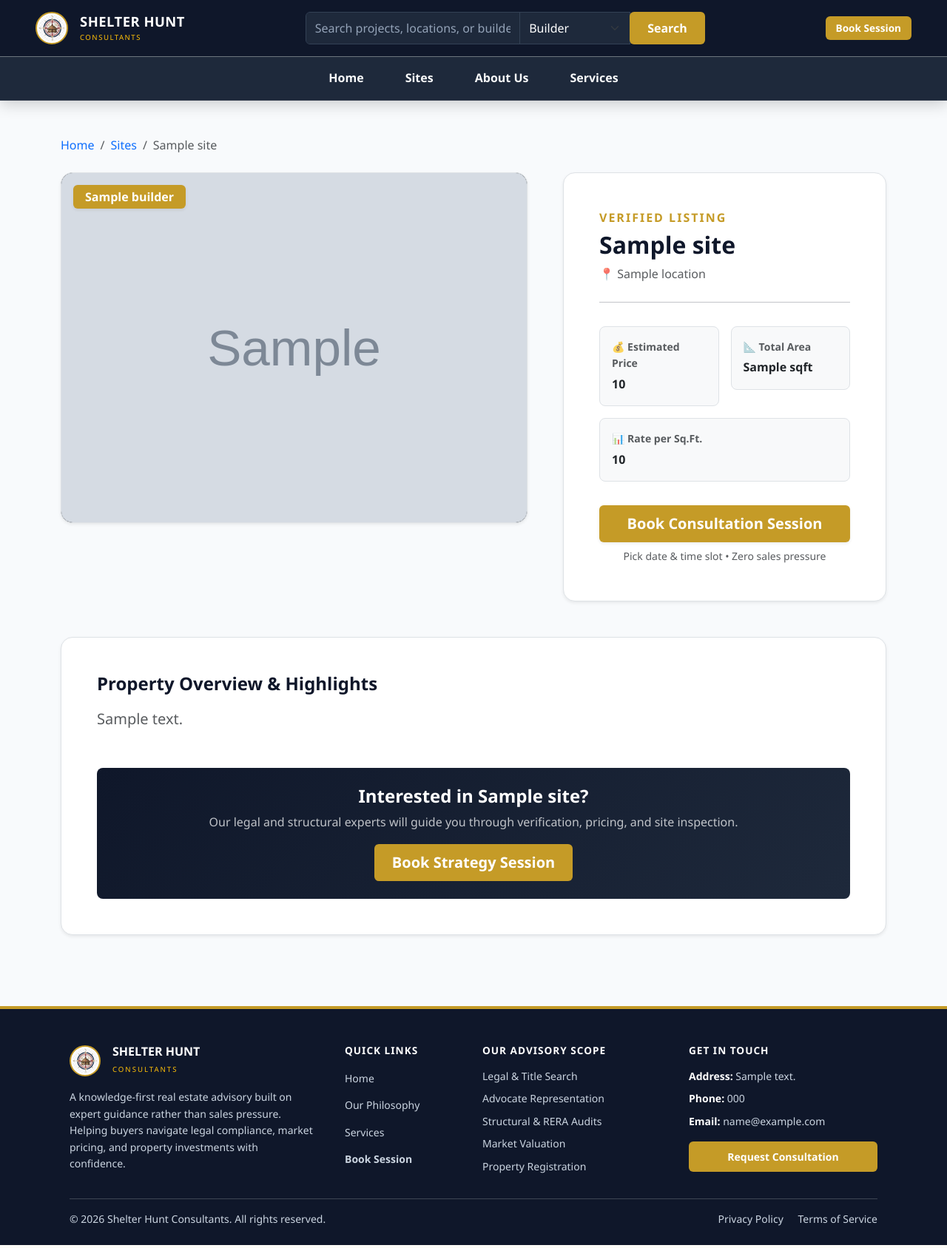
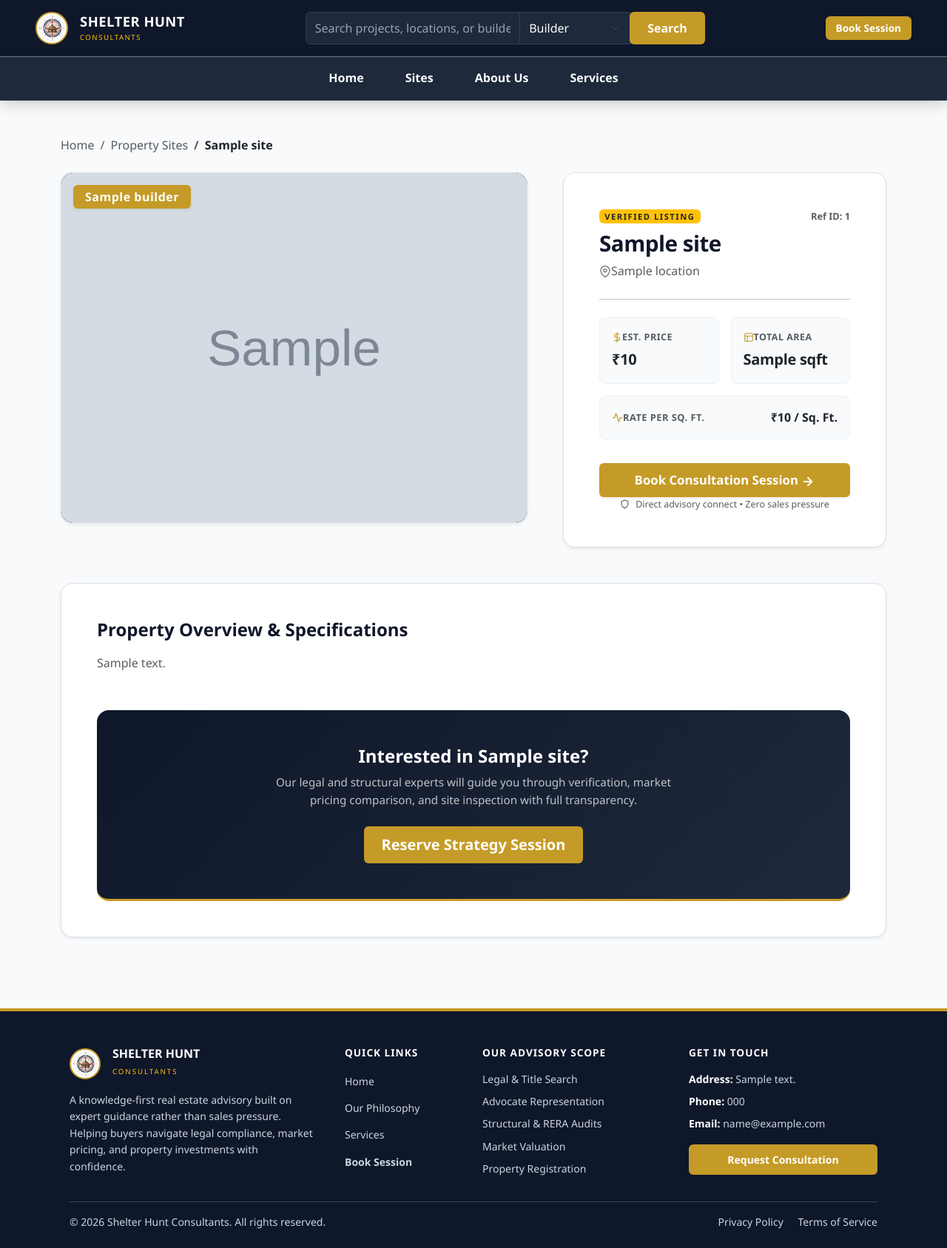
Before and after one commit to Samifarhan52/Shelter, a Flask app: template templates/site_detail.html in a window 1280 px wide. Shown: the whole page at 74% size. Run offline with Flask 3, Linux system fonts and the light colour scheme; the template is opened without the code that fills it: most values are stand-ins (such as "Sample title", 1, 10 or a date in 2020); grey boxes marked "Sample" are stand-in pictures.

Commit message:
Redesign property spec card with professional vector icons and formatted currency typography

```diff
--- a/templates/site_detail.html
+++ b/templates/site_detail.html
@@ -5,18 +5,18 @@
 
     <!-- Breadcrumb Navigation -->
     <nav aria-label="breadcrumb" class="mb-4">
-        <ol class="breadcrumb">
-            <li class="breadcrumb-item"><a href="{{ url_for('home') }}" class="text-decoration-none">Home</a></li>
-            <li class="breadcrumb-item"><a href="{{ url_for('sites') }}" class="text-decoration-none">Sites</a></li>
-            <li class="breadcrumb-item active text-truncate" style="max-width: 250px;" aria-current="page">{{ site.title }}</li>
+        <ol class="breadcrumb mb-0">
+            <li class="breadcrumb-item"><a href="{{ url_for('home') }}" class="text-decoration-none text-muted">Home</a></li>
+            <li class="breadcrumb-item"><a href="{{ url_for('sites') }}" class="text-decoration-none text-muted">Property Sites</a></li>
+            <li class="breadcrumb-item active text-truncate fw-semibold text-dark" style="max-width: 250px;" aria-current="page">{{ site.title }}</li>
         </ol>
     </nav>
 
     <div class="row g-4 g-lg-5 align-items-start">
 
-        <!-- Media Showcase Banner (Left/Top) -->
+        <!-- Media Showcase Banner (Left) -->
         <div class="col-lg-7">
-            <div class="rounded-4 overflow-hidden shadow-sm border bg-dark position-relative" style="min-height: 380px; max-height: 500px;">
+            <div class="rounded-4 overflow-hidden shadow-sm border bg-dark position-relative" style="min-height: 420px; max-height: 520px;">
                 {% if site.image_filename and ('data:video' in site.image_filename or '.mp4' in site.image_filename or '.webm' in site.image_filename) %}
                     <video src="{% if 'data:' in site.image_filename or 'http' in site.image_filename %}{{ site.image_filename }}{% else %}{{ url_for('static', filename=site.image_filename) }}{% endif %}"
                            class="w-100 h-100"
@@ -35,66 +35,145 @@
                          onerror="this.src='{{ url_for('static', filename='head.jpeg') }}'">
                 {% endif %}
 
-                <span class="badge position-absolute top-0 start-0 m-3 px-3 py-2 fs-6 shadow-sm" style="background-color: var(--gold-accent); color: #fff;">
+                <span class="badge position-absolute top-0 start-0 m-3 px-3 py-2 fs-6 shadow-sm fw-bold" style="background-color: var(--gold-accent); color: #fff; letter-spacing: 0.5px;">
                     {{ site.builder }}
                 </span>
             </div>
         </div>
 
-        <!-- Property Specifications & Pricing (Right/Top) -->
+        <!-- High-End Property Overview Card (Right) -->
         <div class="col-lg-5">
             <div class="bg-white p-4 p-md-5 rounded-4 shadow-sm border">
-                <p class="text-warning fw-bold mb-1" style="color: var(--gold-accent) !important; letter-spacing: 2px;">VERIFIED LISTING</p>
-                <h2 class="fw-bold mb-2" style="color: var(--navy-dark);">{{ site.title }}</h2>
-                <p class="text-muted fs-6 mb-4">📍 {{ site.location }}</p>
 
-                <hr class="my-3">
+                <div class="d-flex align-items-center justify-content-between mb-2">
+                    <span class="badge bg-warning text-dark fw-bold px-2.5 py-1" style="font-size: 0.7rem; letter-spacing: 1.5px; text-transform: uppercase;">VERIFIED LISTING</span>
+                    <small class="text-muted fw-semibold" style="font-size: 0.8rem;">Ref ID: {{ site.id[:8] }}</small>
+                </div>
 
-                <!-- Key Property Metrics Grid -->
-                <div class="row g-3 my-2">
+                <h2 class="fw-bold mb-2" style="color: var(--navy-dark); font-size: 1.85rem; letter-spacing: -0.5px;">{{ site.title }}</h2>
+
+                <div class="d-flex align-items-center gap-1.5 text-muted mb-4 fs-6">
+                    <svg width="16" height="16" viewBox="0 0 24 24" fill="none" stroke="currentColor" stroke-width="2" stroke-linecap="round" stroke-linejoin="round" class="text-secondary">
+                        <path d="M21 10c0 7-9 13-9 13s-9-6-9-13a9 9 0 0 1 18 0z"></path>
+                        <circle cx="12" cy="10" r="3"></circle>
+                    </svg>
+                    <span>{{ site.location }}</span>
+                </div>
+
+                <hr class="my-4 opacity-25">
+
+                <!-- Clean Spec Metrics Grid -->
+                <div class="row g-3 mb-4">
+
+                    <!-- Estimated Price -->
                     <div class="col-6">
-                        <div class="p-3 rounded-3 bg-light border">
-                            <small class="text-muted d-block fw-semibold mb-1">💰 Estimated Price</small>
-                            <span class="fw-bold text-dark fs-6">{{ site.price if site.price else 'Price on Request' }}</span>
+                        <div class="p-3 rounded-3" style="background-color: #f8fafc; border: 1px solid #edf2f7;">
+                            <div class="d-flex align-items-center gap-1.5 text-muted mb-1" style="font-size: 0.78rem; font-weight: 600; text-transform: uppercase; letter-spacing: 0.5px;">
+                                <svg width="14" height="14" viewBox="0 0 24 24" fill="none" stroke="var(--gold-accent)" stroke-width="2" stroke-linecap="round" stroke-linejoin="round">
+                                    <line x1="12" y1="1" x2="12" y2="23"></line>
+                                    <path d="M17 5H9.5a3.5 3.5 0 0 0 0 7h5a3.5 3.5 0 0 1 0 7H6"></path>
+                                </svg>
+                                <span>Est. Price</span>
+                            </div>
+                            <span class="fw-bold text-dark fs-5" style="letter-spacing: -0.3px;">
+                                {% if site.price %}
+                                    {% if '₹' in site.price or 'Cr' in site.price or 'Lakh' in site.price %}
+                                        {{ site.price }}
+                                    {% else %}
+                                        ₹{{ site.price }}
+                                    {% endif %}
+                                {% else %}
+                                    On Request
+                                {% endif %}
+                            </span>
                         </div>
                     </div>
+
+                    <!-- Total Area -->
                     <div class="col-6">
-                        <div class="p-3 rounded-3 bg-light border">
-                            <small class="text-muted d-block fw-semibold mb-1">📐 Total Area</small>
-                            <span class="fw-bold text-dark fs-6">{{ site.sqft if site.sqft else 'Contact for Area' }}</span>
+                        <div class="p-3 rounded-3" style="background-color: #f8fafc; border: 1px solid #edf2f7;">
+                            <div class="d-flex align-items-center gap-1.5 text-muted mb-1" style="font-size: 0.78rem; font-weight: 600; text-transform: uppercase; letter-spacing: 0.5px;">
+                                <svg width="14" height="14" viewBox="0 0 24 24" fill="none" stroke="var(--gold-accent)" stroke-width="2" stroke-linecap="round" stroke-linejoin="round">
+                                    <rect x="3" y="3" width="18" height="18" rx="2" ry="2"></rect>
+                                    <path d="M3 9h18"></path>
+                                    <path d="M9 21V9"></path>
+                                </svg>
+                                <span>Total Area</span>
+                            </div>
+                            <span class="fw-bold text-dark fs-5" style="letter-spacing: -0.3px;">
+                                {% if site.sqft %}
+                                    {% if 'sq' in site.sqft.lower() or 'ft' in site.sqft.lower() %}
+                                        {{ site.sqft }}
+                                    {% else %}
+                                        {{ site.sqft }} Sq. Ft.
+                                    {% endif %}
+                                {% else %}
+                                    On Request
+                                {% endif %}
+                            </span>
                         </div>
                     </div>
+
+                    <!-- Rate per Sq.Ft. -->
                     <div class="col-12">
-                        <div class="p-3 rounded-3 bg-light border">
-                            <small class="text-muted d-block fw-semibold mb-1">📊 Rate per Sq.Ft.</small>
-                            <span class="fw-bold text-dark fs-6">{{ site.price_per_sqft if site.price_per_sqft else 'Rate available on request' }}</span>
+                        <div class="p-3 rounded-3 d-flex align-items-center justify-content-between" style="background-color: #f8fafc; border: 1px solid #edf2f7;">
+                            <div class="d-flex align-items-center gap-1.5 text-muted" style="font-size: 0.8rem; font-weight: 600; text-transform: uppercase; letter-spacing: 0.5px;">
+                                <svg width="15" height="15" viewBox="0 0 24 24" fill="none" stroke="var(--gold-accent)" stroke-width="2" stroke-linecap="round" stroke-linejoin="round">
+                                    <polyline points="22 12 18 12 15 21 9 3 6 12 2 12"></polyline>
+                                </svg>
+                                <span>Rate per Sq. Ft.</span>
+                            </div>
+                            <span class="fw-bold text-dark fs-6">
+                                {% if site.price_per_sqft %}
+                                    {% if '₹' in site.price_per_sqft or '/ sq' in site.price_per_sqft.lower() %}
+                                        {{ site.price_per_sqft }}
+                                    {% else %}
+                                        ₹{{ site.price_per_sqft }} / Sq. Ft.
+                                    {% endif %}
+                                {% else %}
+                                    Available on Request
+                                {% endif %}
+                            </span>
                         </div>
+                    </div>
+
+                </div>
+
+                <!-- Primary Action Button -->
+                <div class="pt-2">
+                    <a href="{{ url_for('booking_slots') }}" class="btn btn-gold w-100 btn-lg fw-bold py-3 border-0 shadow-sm text-decoration-none d-flex align-items-center justify-content-center gap-2" style="font-size: 1.05rem;">
+                        <span>Book Consultation Session</span>
+                        <svg width="18" height="18" viewBox="0 0 24 24" fill="none" stroke="currentColor" stroke-width="2.5" stroke-linecap="round" stroke-linejoin="round">
+                            <line x1="5" y1="12" x2="19" y2="12"></line>
+                            <polyline points="12 5 19 12 12 19"></polyline>
+                        </svg>
+                    </a>
+                    <div class="d-flex align-items-center justify-content-center gap-2 mt-2.5 text-muted" style="font-size: 0.78rem;">
+                        <svg width="13" height="13" viewBox="0 0 24 24" fill="none" stroke="currentColor" stroke-width="2" stroke-linecap="round" stroke-linejoin="round">
+                            <path d="M12 22s8-4 8-10V5l-8-3-8 3v7c0 6 8 10 8 10z"></path>
+                        </svg>
+                        <span>Direct advisory connect • Zero sales pressure</span>
                     </div>
                 </div>
 
-                <!-- Direct Link to Calendar Slot Booking Page -->
-                <div class="mt-4 pt-2">
-                    <a href="{{ url_for('booking_slots') }}" class="btn btn-gold w-100 btn-lg fw-bold py-3 border-0 shadow-sm text-decoration-none">
-                        Book Consultation Session
-                    </a>
-                    <small class="text-muted d-block text-center mt-2">Pick date & time slot • Zero sales pressure</small>
-                </div>
             </div>
         </div>
 
     </div>
 
-    <!-- Full Overview / Description Section -->
+    <!-- Description & Overview Section -->
     <div class="mt-5 bg-white p-4 p-md-5 rounded-4 shadow-sm border">
-        <h4 class="fw-bold mb-3" style="color: var(--navy-dark);">Property Overview & Highlights</h4>
-        <p class="text-muted fs-5" style="line-height: 1.8; white-space: pre-line;">{{ site.description }}</p>
+        <h4 class="fw-bold mb-3" style="color: var(--navy-dark);">Property Overview & Specifications</h4>
+        <p class="text-muted fs-6" style="line-height: 1.85; white-space: pre-line;">{{ site.description }}</p>
 
-        <!-- Bottom Action CTA -->
-        <div class="mt-5 p-4 text-center rounded-3" style="background: linear-gradient(135deg, #0f172a 0%, #1e293b 100%);">
+        <!-- Bottom Banner Call To Action -->
+        <div class="mt-5 p-4 p-md-5 text-center rounded-4" style="background: linear-gradient(135deg, #0f172a 0%, #1e293b 100%); border-bottom: 3px solid var(--gold-accent);">
             <h4 class="fw-bold text-white mb-2">Interested in {{ site.title }}?</h4>
-            <p class="text-light opacity-75 mb-3">Our legal and structural experts will guide you through verification, pricing, and site inspection.</p>
-            <a href="{{ url_for('booking_slots') }}" class="btn btn-gold btn-lg fw-bold border-0 px-5 text-decoration-none">
-                Book Strategy Session
+            <p class="text-light opacity-75 mb-4 max-w-lg mx-auto" style="max-width: 580px; font-size: 0.95rem; line-height: 1.6;">
+                Our legal and structural experts will guide you through verification, market pricing comparison, and site inspection with full transparency.
+            </p>
+            <a href="{{ url_for('booking_slots') }}" class="btn btn-gold btn-lg fw-bold border-0 px-5 py-2.5 text-decoration-none">
+                Reserve Strategy Session
             </a>
         </div>
     </div>
```
